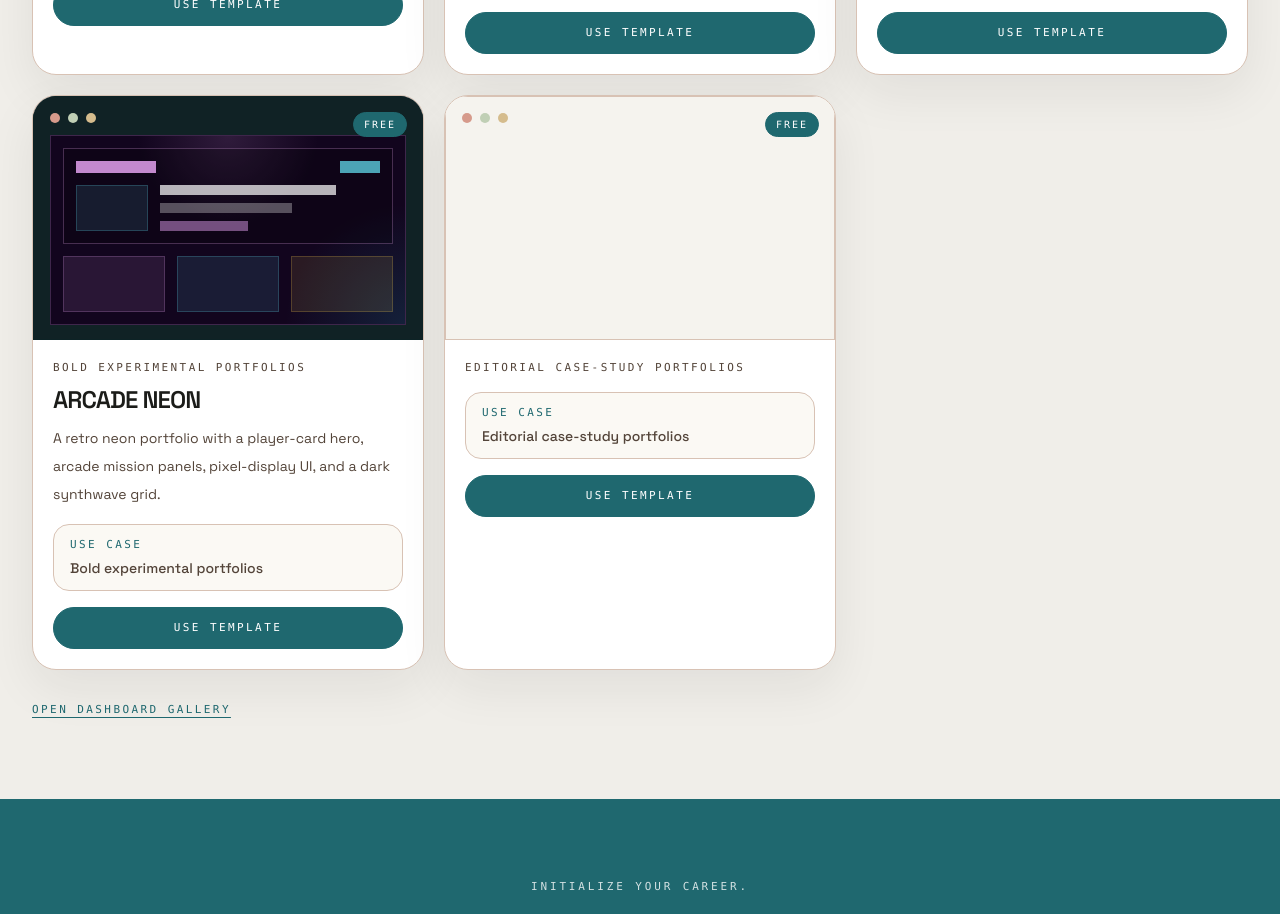
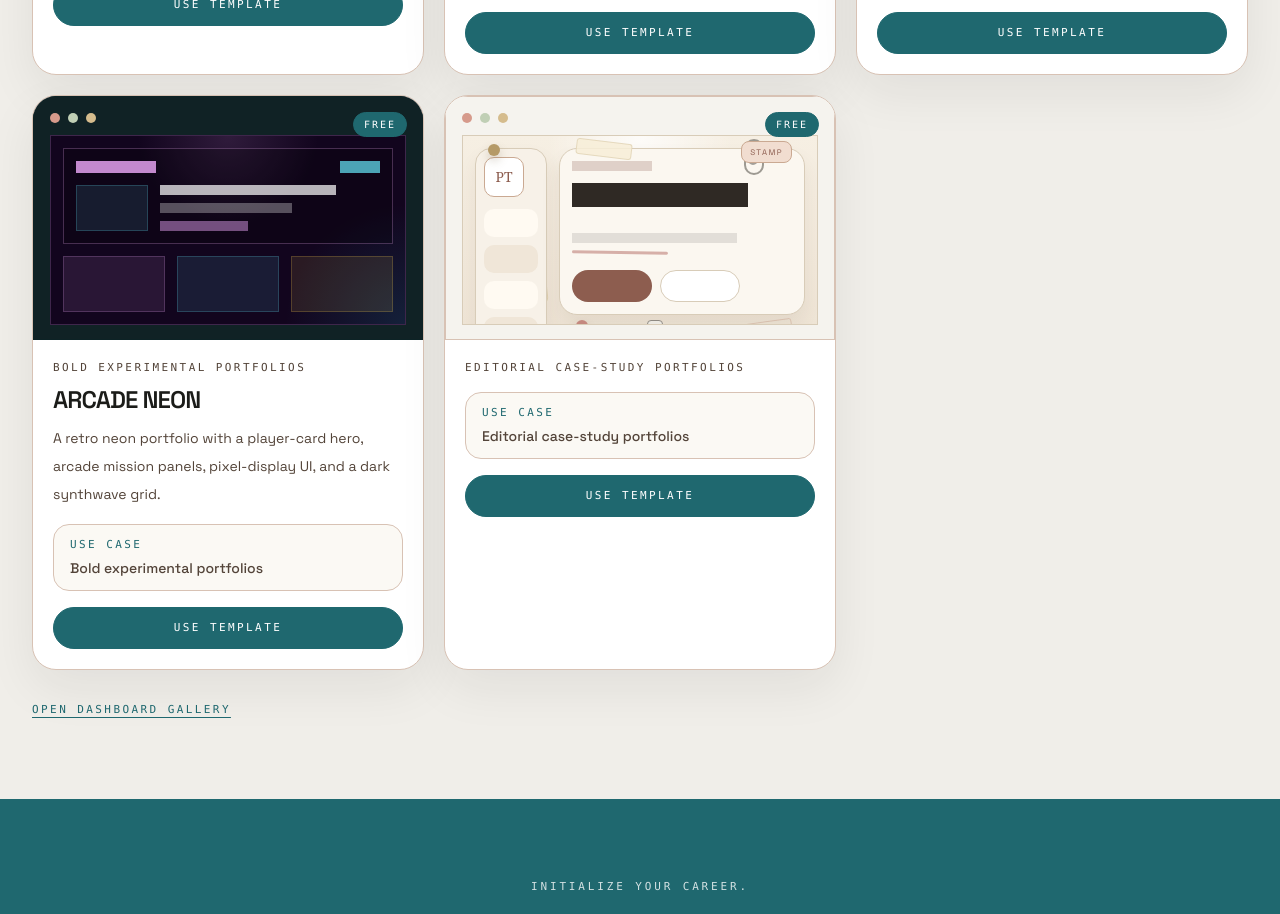
Before and after one commit to ChiraagDubey/Level-0, a Next.js app: page / in a window 1280 px wide. Shown: the part 3680-4594 px from the top of the page. Built offline with nearby package versions, Linux system fonts and the light colour scheme; no server answers.

Commit message:
Improve template preview layout handling

```diff
--- a/src/components/templates/TemplatePreview.tsx
+++ b/src/components/templates/TemplatePreview.tsx
@@ -228,6 +228,72 @@ function renderPreview(previewStyle: TemplateGalleryMetadata["previewStyle"]) {
           </div>
         </div>
       );
+    case "papertrail":
+      return (
+        <div className="relative h-[calc(100%-20px)] overflow-hidden border border-[#d8ccb8] bg-[linear-gradient(180deg,#f6efe3_0%,#efe5d6_100%)] p-3 text-[#2f2924]">
+          <div className="absolute inset-0 bg-[radial-gradient(circle_at_top,rgba(255,255,255,0.78),transparent_36%)]" />
+          <div className="absolute right-4 top-3 h-8 w-8 rounded-full border border-[#ceb9a3]/70 opacity-40" />
+          <div className="absolute bottom-4 left-5 h-10 w-16 -rotate-6 rounded-[8px] border border-[#dacaa9]/70 bg-[#f0e1c2]/55" />
+          <div className="relative grid h-full grid-cols-[72px_1fr] gap-3">
+            <div className="relative rounded-[16px] border border-[#d8ccb8] bg-[#f7f1e8] p-2 shadow-[0_10px_18px_rgba(84,69,53,0.08)]">
+              <div className="absolute left-3 top-[-5px] h-3 w-3 rounded-full bg-[#b59a67] shadow-[0_5px_10px_rgba(117,95,58,0.25)]" />
+              <div className="flex h-10 w-10 items-center justify-center rounded-[10px] border border-[#caa992] bg-white font-serif text-sm text-[#8d5d4f]">
+                PT
+              </div>
+              <div className="mt-3 space-y-2">
+                <div className="h-7 rounded-[10px] bg-[#fffaf2]" />
+                <div className="h-7 rounded-[10px] bg-[#f0e6d8]" />
+                <div className="h-7 rounded-[10px] bg-[#fffaf2]" />
+                <div className="h-7 rounded-[10px] bg-[#f0e6d8]" />
+              </div>
+            </div>
+            <div className="grid gap-3">
+              <div className="relative rounded-[18px] border border-[#d8ccb8] bg-[#fbf7f0] p-3 shadow-[0_12px_20px_rgba(84,69,53,0.08)]">
+                <div className="absolute left-4 top-[-8px] h-4 w-14 rotate-[7deg] rounded-[3px] border border-[#ddcfaf]/70 bg-[#f7eed7]/85" />
+                <div className="absolute right-10 top-[-10px] h-9 w-5 rounded-[12px] border-2 border-[#86827b]/80" />
+                <div className="absolute right-[46px] top-[-4px] h-5 w-2.5 rounded-[8px] border-2 border-[#86827b]/75" />
+                <div className="absolute right-3 top-[-8px] rounded-[8px] border border-[#caa992] bg-[#f1ddd0] px-2 py-1 text-[8px] uppercase tracking-[0.18em] text-[#8d5d4f]">
+                  stamp
+                </div>
+                <div className="h-2.5 w-20 bg-[#8d5d4f]/25" />
+                <div className="mt-3 h-6 w-4/5 bg-[#2f2924]" />
+                <div className="mt-2 h-2.5 w-full bg-black/12" />
+                <div className="mt-2 h-2.5 w-3/4 bg-black/10" />
+                <div className="mt-2 h-[3px] w-24 rotate-[1deg] rounded-full bg-[#b8766d]/55" />
+                <div className="mt-4 flex gap-2">
+                  <div className="h-8 w-20 rounded-full bg-[#8d5d4f]" />
+                  <div className="h-8 w-20 rounded-full border border-[#d8ccb8] bg-white" />
+                </div>
+              </div>
+              <div className="grid flex-1 grid-cols-2 gap-3">
+                <div className="relative rounded-[18px] border border-[#d8ccb8] bg-[#fffaf2] p-3 shadow-[0_10px_18px_rgba(84,69,53,0.07)]">
+                  <div className="absolute right-3 top-[-8px] h-8 w-4 rounded-b-[8px] rounded-t-[4px] border border-[#8f8a83] bg-[#ece9e2]" />
+                  <div className="absolute left-4 top-[-8px] h-3 w-3 rounded-full bg-[#c4887e] shadow-[0_5px_10px_rgba(144,90,79,0.24)]" />
+                  <div className="mt-2 h-12 rounded-[12px] bg-[#e6dac6]" />
+                  <div className="mt-3 h-3 w-3/4 bg-[#2f2924]" />
+                  <div className="mt-2 h-2.5 w-full bg-black/10" />
+                  <div className="mt-2 h-2.5 w-4/5 bg-black/8" />
+                </div>
+                <div className="grid gap-3">
+                  <div className="relative rounded-[18px] border border-[#d8ccb8] bg-[#f2e7d7] p-3">
+                    <div className="absolute right-3 top-[-7px] h-3 w-12 -rotate-[8deg] rounded-[3px] border border-[#d2b4a2]/70 bg-[#efdccf]/82" />
+                    <div className="h-2 w-12 bg-[#6d7f66]/55" />
+                    <div className="mt-3 h-10 rounded-[10px] bg-white/80" />
+                  </div>
+                  <div className="rounded-[18px] border border-[#d8ccb8] bg-[#f3eadc] p-3">
+                    <div className="h-2 w-12 bg-[#495c78]/55" />
+                    <div className="mt-3 flex flex-wrap gap-2">
+                      <div className="h-5 w-12 rounded-[8px] border border-dashed border-[#d2c4af] bg-white/80" />
+                      <div className="h-5 w-14 rounded-[8px] border border-dashed border-[#d2c4af] bg-white/80" />
+                      <div className="h-5 w-10 rounded-[8px] border border-dashed border-[#d2c4af] bg-white/80" />
+                    </div>
+                  </div>
+                </div>
+              </div>
+            </div>
+          </div>
+        </div>
+      );
     default:
       return null;
   }
```
